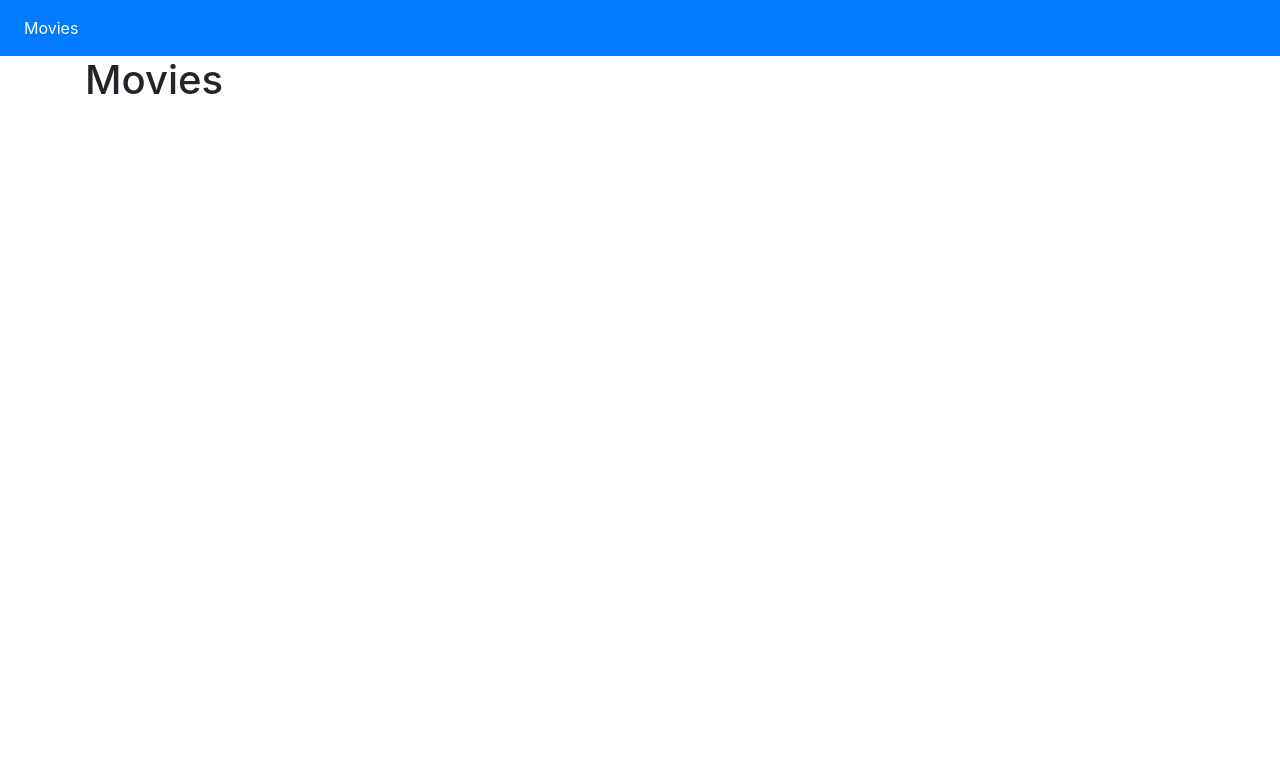
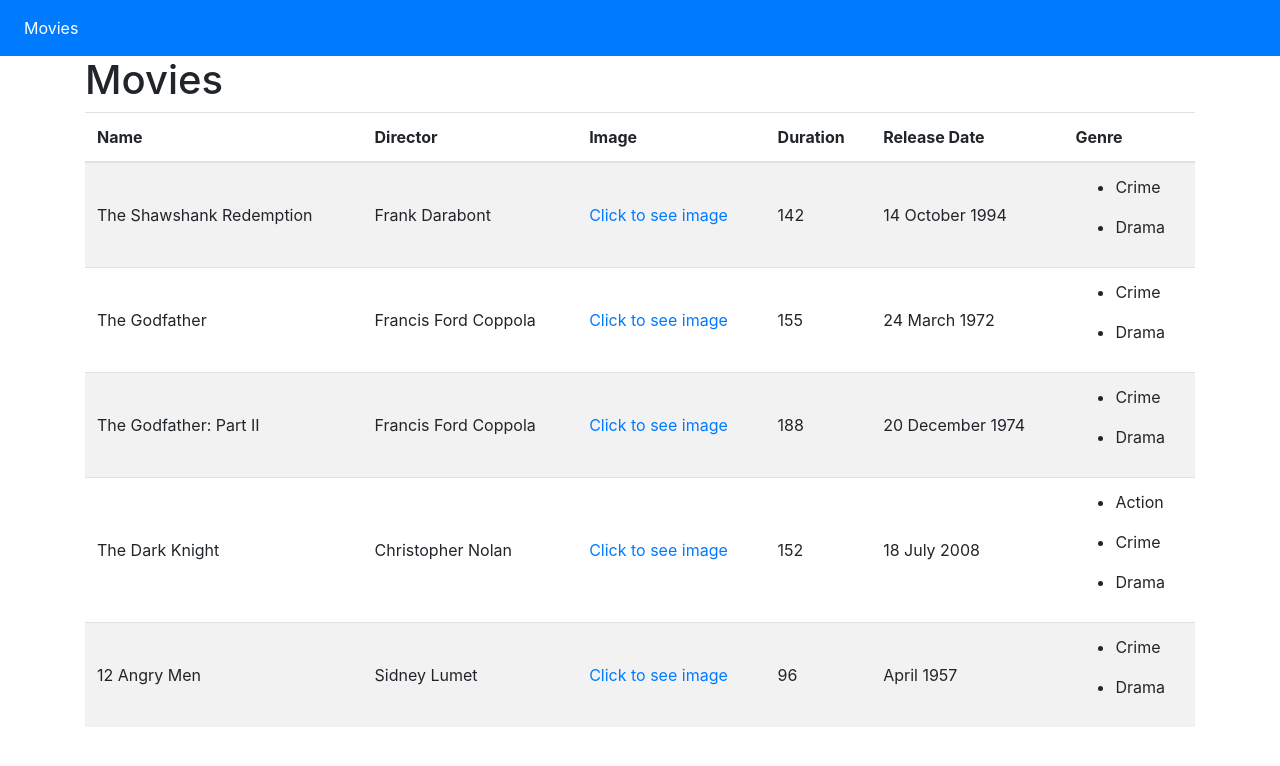
Before and after one commit to racko92/Angular4-Movies, an Angular app: page /movies in a window 1280 px wide. Shown: the top 766 px of the page. Built offline with nearby package versions, Linux system fonts and the light colour scheme.

Commit message:
Dodat examples.ts u json formatu, importovan u movieModel, napravljena metoda getMovies()

```diff
--- a/src/app/app.module.ts
+++ b/src/app/app.module.ts
@@ -15,7 +15,8 @@ import { SharedModule } from './shared/shared.module';
   ],
   imports: [
     BrowserModule,
-    AppRoutingModule
+    AppRoutingModule,
+    SharedModule
   ],
   providers: [],
   bootstrap: [AppComponent]
--- a/src/app/movies/movies.component.html
+++ b/src/app/movies/movies.component.html
@@ -1 +1,28 @@
 <h1>Movies</h1>
+<table class="table table-striped">
+    <thead>
+      <tr>
+        <th>Name</th>
+        <th>Director</th>
+        <th>Image</th>
+        <th>Duration</th>
+        <th>Release Date</th>
+        <th>Genre</th>
+      </tr>
+    </thead>
+    <tbody>
+      <tr *ngFor="let movie of movies">
+      <td class="align-middle">{{ movie.name }}</td>
+      <td class="align-middle">{{ movie.director }}</td>
+      <td class="align-middle"><a href="movie.imageUrl">Click to see image</a></td>
+      <td class="align-middle">{{ movie.duration }}</td>
+      <td class="align-middle">{{ movie.releaseDate }}</td>
+      <td class="align-middle">
+        <ul *ngFor="let genre of movie.genres">
+          <li>{{ genre }}</li>
+        </ul>
+      </td>
+      </tr>
+    </tbody>
+</table>
+<router-outlet></router-outlet>
--- a/src/app/movies/movies.component.ts
+++ b/src/app/movies/movies.component.ts
@@ -1,14 +1,20 @@
 import { Component, OnInit } from '@angular/core';
-
+import { MovieService } from './../shared/services/movie.service';
 @Component({
   selector: 'app-movies',
   templateUrl: './movies.component.html'
 })
 export class MoviesComponent implements OnInit {
 
-  constructor() { }
+  private movies: any[] = [];
 
-  ngOnInit() {
+  constructor(private movieService: MovieService) {
+
+   }
+
+  ngOnInit(){
+    this.movieService.getMovies().subscribe( data => {
+      this.movies = data;
+    })
   }
-
 }
--- /dev/null
+++ b/src/app/shared/examples.ts
@@ -0,0 +1,65 @@
+export const movieList = [
+    {
+        id: 0,
+        name: 'The Shawshank Redemption',
+        director: 'Frank Darabont',
+        imageUrl: 'https://images-na.ssl-images-amazon.com/images/M/MV5BODU4MjU4NjIwNl5BMl5BanBnXkFtZTgwMDU2MjEyMDE@._V1_SY1000_CR0,0,672,1000_AL_.jpg',
+        duration: 142,
+        releaseDate: '14 October 1994',
+        genres: [
+            'Crime',
+            'Drama'
+        ]
+    },
+    {
+        id: 1,
+        name: 'The Godfather',
+        director: 'Francis Ford Coppola',
+        imageUrl: 'https://images-na.ssl-images-amazon.com/images/M/MV5BZTRmNjQ1ZDYtNDgzMy00OGE0LWE4N2YtNTkzNWQ5ZDhlNGJmL2ltYWdlL2ltYWdlXkEyXkFqcGdeQXVyNjU0OTQ0OTY@._V1_SY1000_CR0,0,704,1000_AL_.jpg',
+        duration: 155,
+        releaseDate: '24 March 1972',
+        genres: [
+            'Crime',
+            'Drama'
+        ]
+    },
+    {
+        id: 2,
+        name: 'The Godfather: Part II',
+        director: 'Francis Ford Coppola',
+        imageUrl: 'https://images-na.ssl-images-amazon.com/images/M/MV5BMjZiNzIxNTQtNDc5Zi00YWY1LThkMTctMDgzYjY4YjI1YmQyL2ltYWdlL2ltYWdlXkEyXkFqcGdeQXVyNjU0OTQ0OTY@._V1_SY1000_CR0,0,702,1000_AL_.jpg',
+        duration: 188,
+        releaseDate: '20 December 1974',
+        genres: [
+            'Crime',
+            'Drama'
+        ]
+    },
+    {
+        id: 3,
+        name: 'The Dark Knight',
+        director: 'Christopher Nolan',
+        imageUrl: 'https://images-na.ssl-images-amazon.com/images/M/MV5BMTMxNTMwODM0NF5BMl5BanBnXkFtZTcwODAyMTk2Mw@@._V1_SY1000_CR0,0,675,1000_AL_.jpg',
+        duration: 152,
+        releaseDate: '18 July 2008',
+        genres: [
+            'Action',
+            'Crime',
+            'Drama'
+            ]
+
+    },
+    {
+        id: 4,
+        name: '12 Angry Men',
+        director: ' Sidney Lumet',
+        imageUrl: 'https://images-na.ssl-images-amazon.com/images/M/MV5BYzNlNWRmNjgtYWZlOS00MTQ1LTk5MjItODFmNThjNzM1MTM5L2ltYWdlXkEyXkFqcGdeQXVyNTAyODkwOQ@@._V1_SY1000_CR0,0,654,1000_AL_.jpg',
+        duration: 96,
+        releaseDate: 'April 1957',
+        genres: [
+            'Crime',
+            'Drama'
+        ]
+
+    }
+]
--- a/src/app/shared/models/movies.model.ts
+++ b/src/app/shared/models/movie.model.ts
@@ -5,7 +5,7 @@ export class Movie{
         public director?: string,
         public imageUrl?: string,
         public duration?: number,
-        public releaseDate?: any,
+        public releaseDate?: string,
         public genres?: string[]
     ){}
 }
--- a/src/app/shared/services/movie.service.ts
+++ b/src/app/shared/services/movie.service.ts
@@ -1,8 +1,30 @@
 import { Injectable } from '@angular/core';
+import { movieList } from './../examples';
+import { Movie } from './../models/movie.model'
+import { Observable, Observer } from 'rxjs';
 
 @Injectable()
 export class MovieService {
 
-  constructor() { }
+  private movies: any[] = [];
+  private movieList: any[];
+
+  constructor() {
+    this.movieList = movieList;
+  }
+
+  public getMovies(){
+    this.movieList.forEach((value) => {
+      this.movies.push(new Movie(
+        value.id, value.name, value.director,
+        value.imageUrl, value.duration,
+        value.releaseDate, value.genres
+        ));
+    });
+
+    return new Observable(( o: Observer<any>) =>{
+      o.next(this.movies);
+    });
+  }
 
 }
--- a/src/app/shared/shared.module.ts
+++ b/src/app/shared/shared.module.ts
@@ -1,10 +1,14 @@
 import { NgModule } from '@angular/core';
 import { CommonModule } from '@angular/common';
 import { MovieService } from './services/movie.service';
+
 @NgModule({
   imports: [
     CommonModule
   ],
+  providers:[
+    MovieService,
+  ],
   declarations: []
 })
 export class SharedModule { }
```
